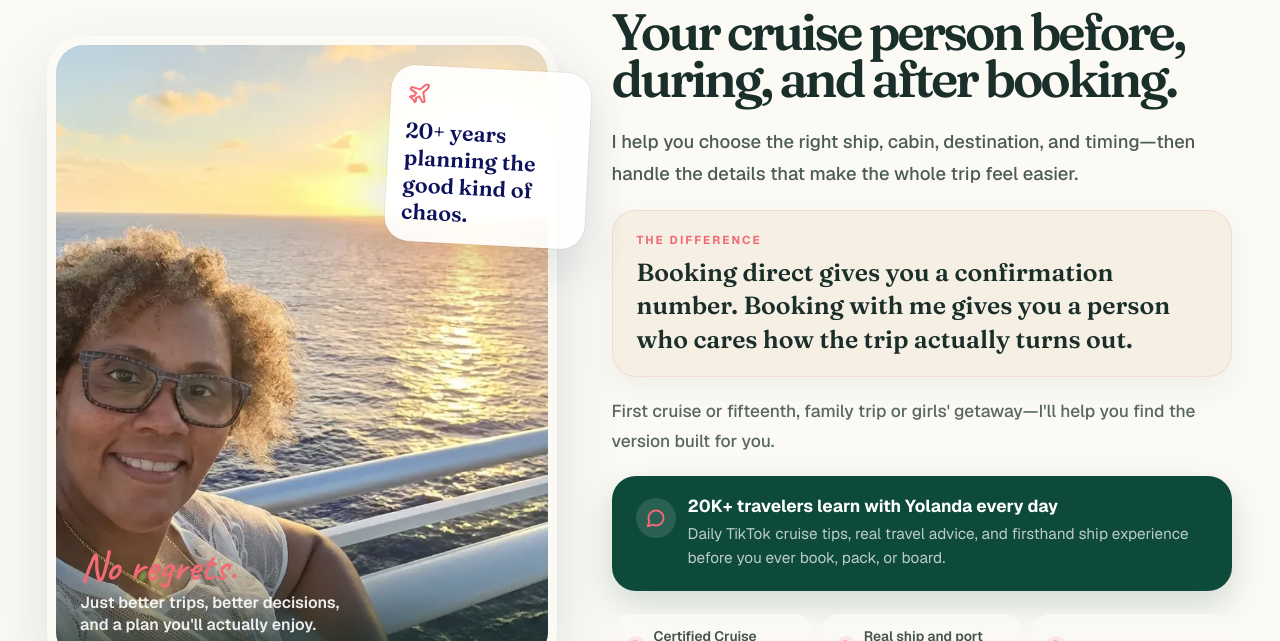
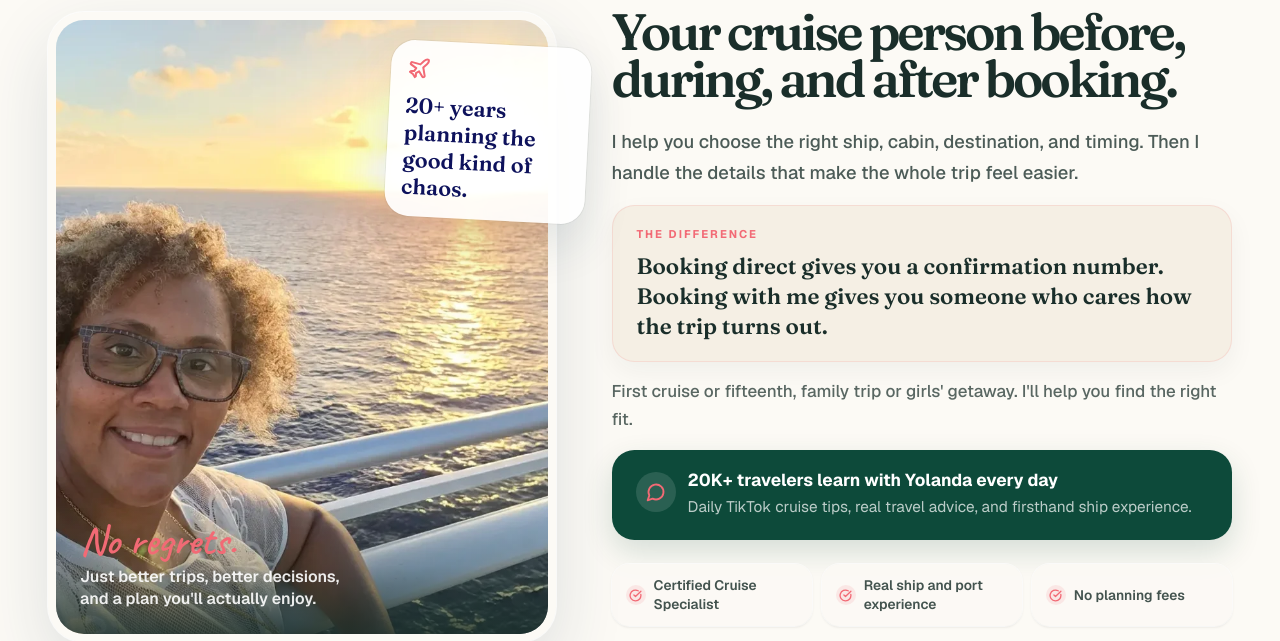
Before and after one commit to mrrickyspanish/travelholics, a Next.js app: page / in a window 1280 px wide. Shown: the part 940-1581 px from the top of the page. Built offline with nearby package versions, Linux system fonts and the light colour scheme; no server answers.

Commit message:
Tighten Yolanda section copy and hierarchy

```diff
--- a/components/meet-yolanda.tsx
+++ b/components/meet-yolanda.tsx
@@ -64,30 +64,30 @@ export const MeetYolanda = () => {
               </h2>
             </div>
 
-            <div className="mt-6 space-y-5 text-left">
-              <p className="text-[1.05rem] font-medium leading-[1.72] text-ink/78 sm:text-[1.15rem]">
-                I help you choose the right ship, cabin, destination, and timing—then handle the details that make the whole trip feel easier.
+            <div className="mt-6 space-y-4 text-left">
+              <p className="text-[1.05rem] font-medium leading-[1.7] text-ink/78 sm:text-[1.15rem]">
+                I help you choose the right ship, cabin, destination, and timing. Then I handle the details that make the whole trip feel easier.
               </p>
 
-              <div className="rounded-[1.5rem] border border-coral/15 bg-sand px-5 py-5 shadow-[0_12px_30px_rgba(26,46,42,0.06)] sm:px-6">
-                <p className="text-[0.72rem] font-bold uppercase tracking-[0.18em] text-coral">The difference</p>
-                <p className="mt-2 font-serif text-[1.35rem] font-semibold leading-[1.35] text-ink sm:text-[1.55rem]">
-                  Booking direct gives you a confirmation number. Booking with me gives you a person who cares how the trip actually turns out.
+              <div className="rounded-[1.4rem] border border-coral/15 bg-sand px-5 py-4 shadow-[0_10px_26px_rgba(26,46,42,0.05)] sm:px-6 sm:py-5">
+                <p className="text-[0.7rem] font-bold uppercase tracking-[0.18em] text-coral">The difference</p>
+                <p className="mt-2 font-serif text-[1.2rem] font-semibold leading-[1.34] text-ink sm:text-[1.4rem]">
+                  Booking direct gives you a confirmation number. Booking with me gives you someone who cares how the trip turns out.
                 </p>
               </div>
 
-              <p className="text-[1rem] font-medium leading-[1.7] text-ink/72 sm:text-[1.08rem]">
-                First cruise or fifteenth, family trip or girls&apos; getaway—I&apos;ll help you find the version built for you.
+              <p className="text-[1rem] font-medium leading-[1.65] text-ink/72 sm:text-[1.06rem]">
+                First cruise or fifteenth, family trip or girls&apos; getaway. I&apos;ll help you find the right fit.
               </p>
 
-              <div className="flex items-start gap-3 rounded-[1.5rem] bg-emerald-deep px-5 py-5 text-white shadow-[0_14px_34px_rgba(13,74,58,0.18)] sm:px-6">
+              <div className="flex items-start gap-3 rounded-[1.4rem] bg-emerald-deep px-5 py-4 text-white shadow-[0_12px_30px_rgba(13,74,58,0.16)] sm:px-6 sm:py-5">
                 <span className="mt-0.5 flex h-10 w-10 shrink-0 items-center justify-center rounded-full bg-white/12 text-coral">
                   <MessageCircle size={20} strokeWidth={2.2} />
                 </span>
                 <div>
                   <p className="text-[1rem] font-bold leading-tight sm:text-[1.08rem]">20K+ travelers learn with Yolanda every day</p>
                   <p className="mt-1 text-[0.9rem] leading-relaxed text-white/72 sm:text-[0.96rem]">
-                    Daily TikTok cruise tips, real travel advice, and firsthand ship experience before you ever book, pack, or board.
+                    Daily TikTok cruise tips, real travel advice, and firsthand ship experience.
                   </p>
                 </div>
               </div>
```
